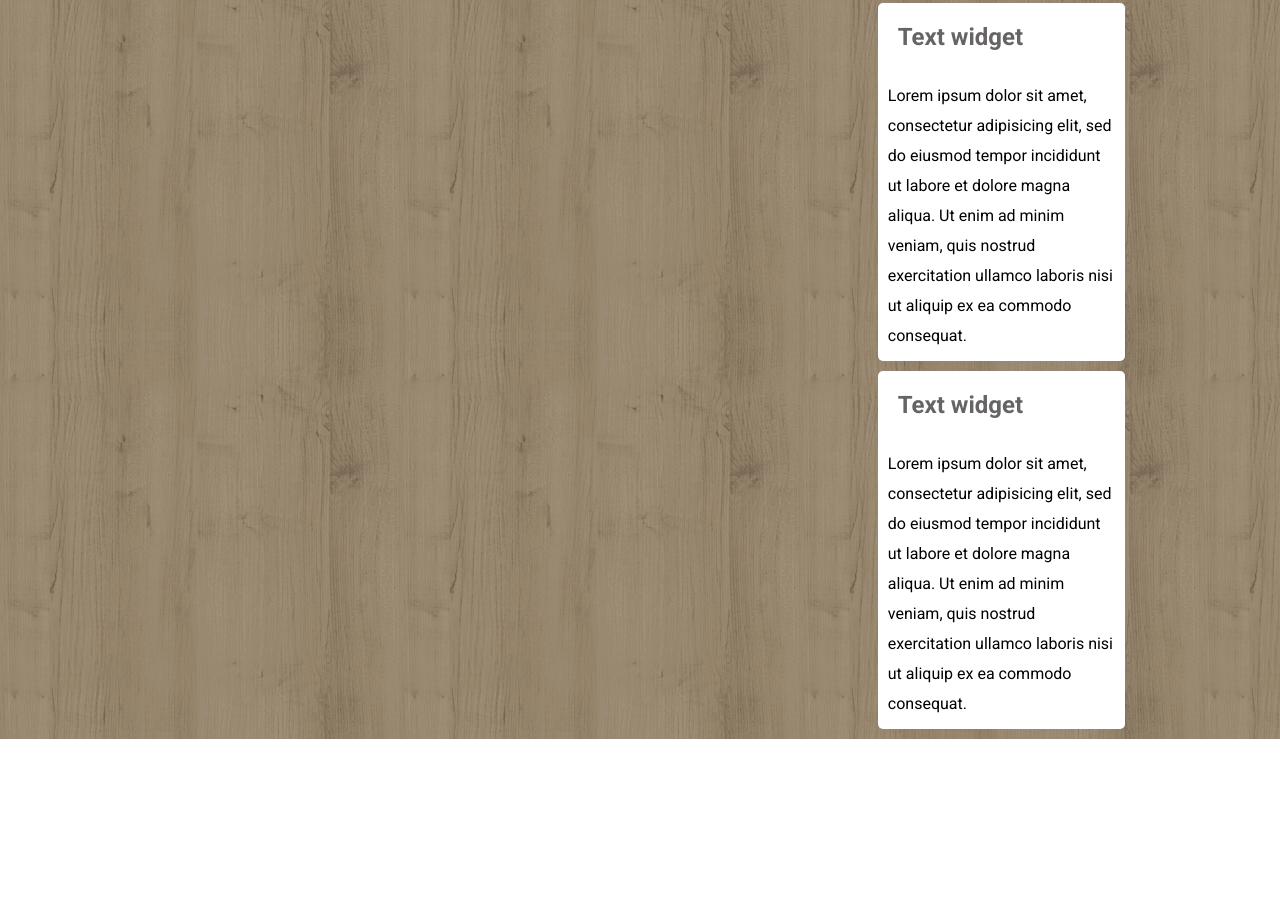
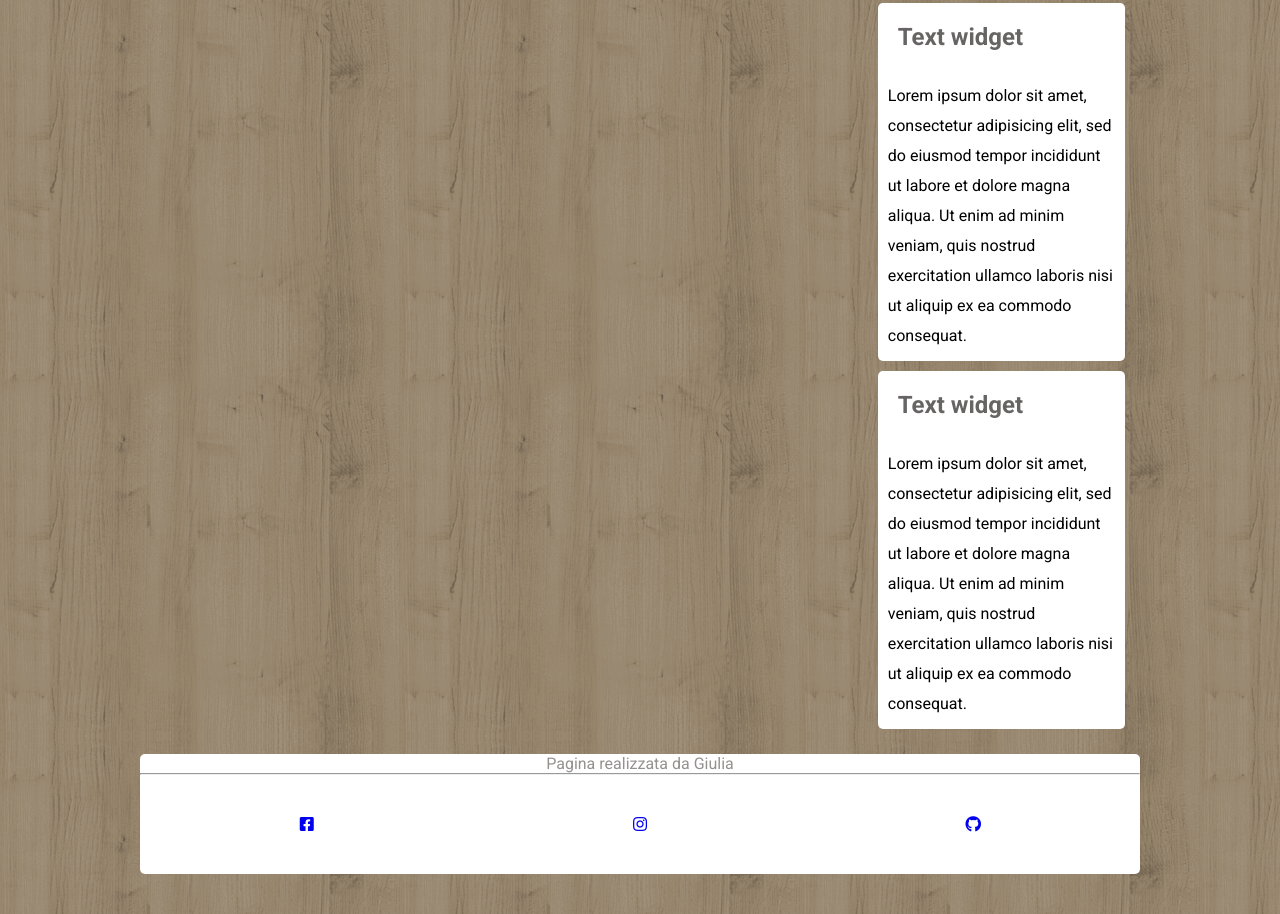
Before and after one commit to Giuliaguerrazzi/htmlcss-wp, a plain HTML site: page index.html in a window 1280 px wide. Shown: the part 864-1778 px from the top of the page. Before the commit the page ends 1603 px from the top, so only its background shows below. Drawn offline with Linux system fonts and the light colour scheme.

Commit message:
add footer

```diff
--- a/index.html
+++ b/index.html
@@ -98,10 +98,29 @@
             <p>Lorem ipsum dolor sit amet, consectetur adipisicing elit, sed do eiusmod tempor incididunt ut labore et dolore magna aliqua. Ut enim ad minim veniam, quis nostrud exercitation ullamco laboris nisi ut aliquip ex ea commodo consequat.</p>
           </div>
       </section>
+
+
      </main>
 
      <!-- parte finale -->
-     <!-- <footer></footer> -->
+      <footer>
+        <p>Pagina realizzata da Giulia</p>
+        <hr>
+        <div class="social">
+          <ul class='social-list'>
+            <li><a href="#">
+              <i class="fab fa-facebook-square"></i></a>
+            </li>
+            <li><a href="#"><i class="fab fa-instagram"></i></a>
+            </li>
+            <li>
+              <a href="#"><i class="fab fa-github"></i></a>
+            </li>
+          </ul>
+        </div>
+      </footer>
+
+
     </div>
   </body>
 </html>
--- a/style.css
+++ b/style.css
@@ -65,7 +65,6 @@ text-transform: uppercase;
 
 /*Parte centrale*/
 main {
-  height: 400px;
   margin-bottom: 10px;
   padding: 5px;
 }
@@ -156,6 +155,28 @@ main p {
 }
 
 footer {
-  background-color: white;
- height: 100px;
+  background: white;
+  border-radius: 5px;
+  text-align: center;
 }
+
+footer p {
+  color:#969191;
+}
+
+.social-list{
+  list-style: none;
+}
+
+.social-list::after {
+  content: '';
+  display: table;
+  clear: both;
+}
+
+.social-list li {
+  padding: 40px;
+  float: left;
+  width: 33.33%
+
+}
```
